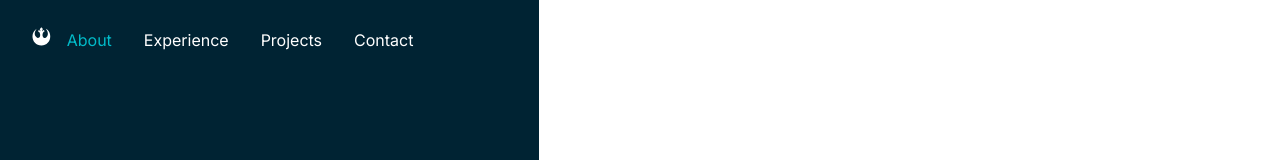
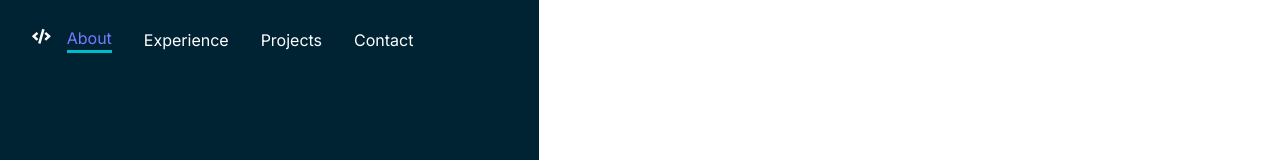
Before and after one commit to thelastrebel14/react-portfolio, a React (Vite) app: page / in a window 1280 px wide. In both pictures the pointer is over the link "About". Shown: the top 160 px of the page. Built offline with nearby package versions, Linux system fonts and the light colour scheme.

Commit message:
Logo updated

```diff
--- a/src/components/Navbar/Navbar.component.tsx
+++ b/src/components/Navbar/Navbar.component.tsx
@@ -1,5 +1,5 @@
 import { useRef, useState } from "react";
-import { FaBars, FaTimes, FaRebel } from "react-icons/fa";
+import { FaBars, FaTimes, FaCode } from "react-icons/fa";
 import { Link } from "react-router-dom";
 import './Navbar.scss';
 
@@ -13,7 +13,7 @@ function Navbar() {
 
 	return (
 		<header>
-			<h3><FaRebel/></h3>
+			<h3><FaCode/></h3>
 			<nav className={`nav ${isNavOpen ? 'responsive_nav' : ''}`} ref={navRef}>
 				<Link to="/react-portfolio">About</Link>
 				<Link to="/experience">Experience</Link>
--- a/src/components/Navbar/Navbar.scss
+++ b/src/components/Navbar/Navbar.scss
@@ -3,8 +3,8 @@ nav a {
     color: var(--mainTextColor);
     text-decoration: none;
 
-    &:hover {
-      color: var(--focusMainTextColor);
+    &.active, &:hover {
+      border-bottom: 3px solid var(--focusMainTextColor);
     }
   }
 
```
